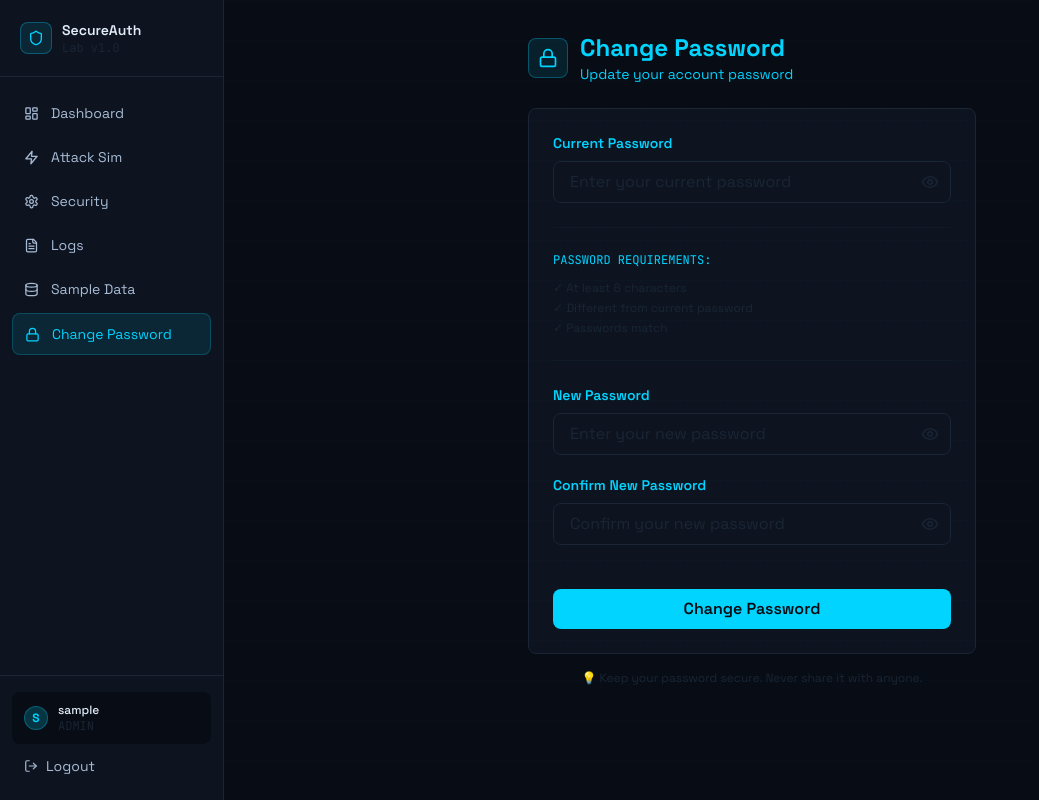
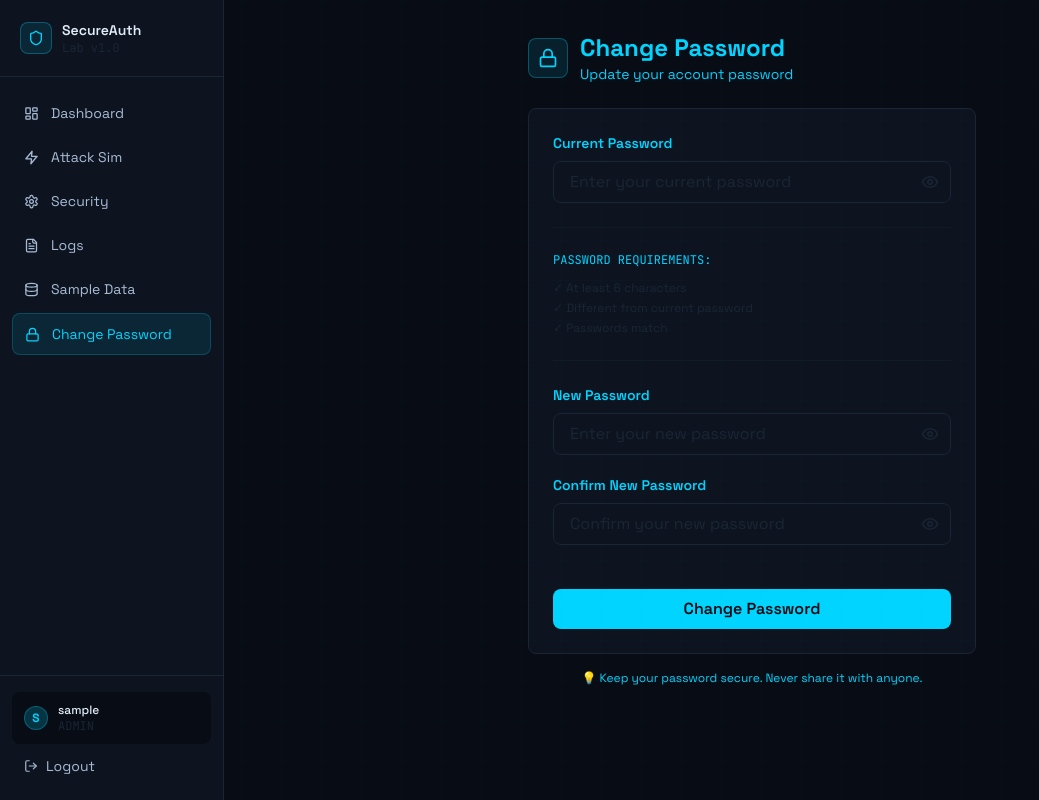
Before and after one commit to KishoreKannaG2/SecureAuthLab, a React (Vite) app in the folder frontend/: page /change-password in a window 1280 px wide. Shown: the whole page, without its empty margins (0-1039 px from the left). Built offline with nearby package versions, Linux system fonts and the light colour scheme; sample sign-in values are in the browser's storage.

Commit message:
Update ChangePasswordPage.jsx

```diff
--- a/frontend/src/pages/ChangePasswordPage.jsx
+++ b/frontend/src/pages/ChangePasswordPage.jsx
@@ -194,7 +194,7 @@ export default function ChangePasswordPage() {
           </button>
         </form>
 
-        <div className="mt-4 text-xs text-cyber-border text-center">
+        <div className="mt-4 text-xs text-cyber-accent text-center">
           💡 Keep your password secure. Never share it with anyone.
         </div>
       </div>
```
